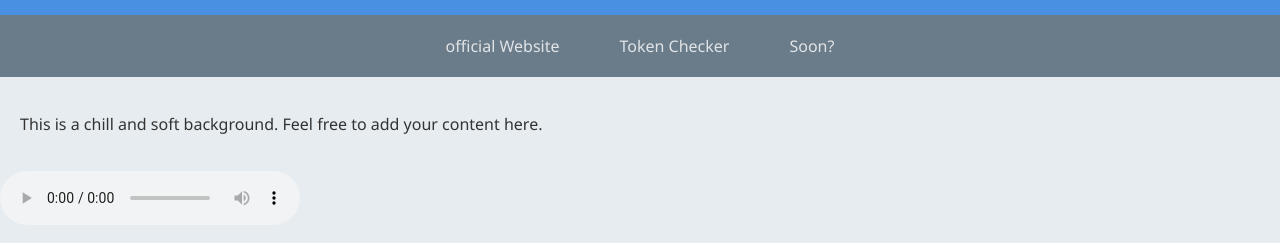
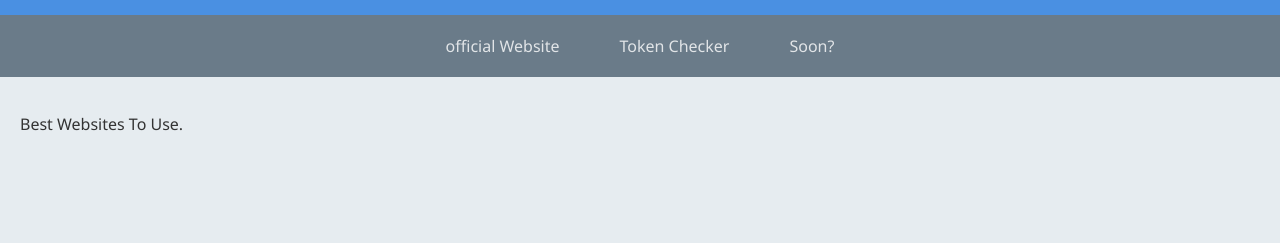
Before and after one commit to iksmfu/websites, a plain HTML site: page index.html in a window 1280 px wide. Shown: the part 101-344 px from the top of the page. Drawn offline with Linux system fonts and the light colour scheme.

Commit message:
Update index.html

```diff
--- a/index.html
+++ b/index.html
@@ -61,13 +61,7 @@
 
     <section>
         <!-- Your website content goes here -->
-        <p>This is a chill and soft background. Feel free to add your content here.</p>
+        <p>Best Websites To Use.</p>
     </section>
-
-    <!-- Background music using a direct link to YouTube audio -->
-    <audio controls autoplay>
-        <source src="https://www.youtube.com/watch?v=jJPMnTXl63E" type="audio/mpeg">
-        Your browser does not support the audio element.
-    </audio>
 </body>
 </html>
```
